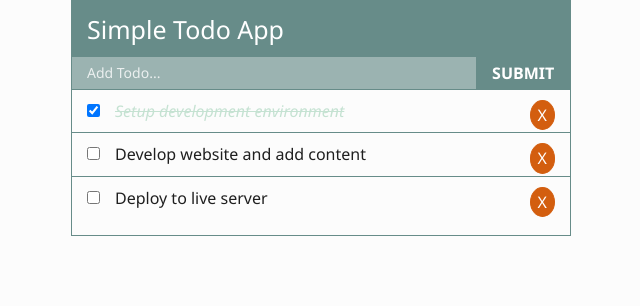
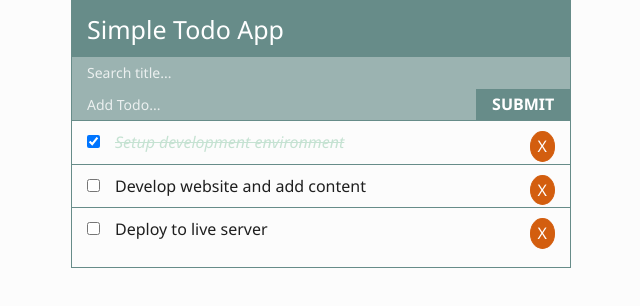
Before and after one commit to huanhust1998/reactjs-basic, a React (Create React App) app: page / in a window 1280 px wide. Shown: the top 306 px of the page, without its empty margins (319-959 px from the left). Built offline with nearby package versions, Linux system fonts and the light colour scheme.

Commit message:
update search todoItem

```diff
--- /dev/null
+++ b/src/component/SearchTodo.js
@@ -0,0 +1,18 @@
+import React from 'react';
+
+class SearchTodo extends React.Component {
+    constructor(props) {
+        super(props);
+    }
+
+    render() {
+        return (
+            <form className="form-container">
+                <input type="text" placeholder="Search title..." className="input-text"
+                       onChange={this.props.searchTodo}/>
+            </form>
+        )
+    }
+}
+
+export default SearchTodo;
--- a/src/component/TodoApp.js
+++ b/src/component/TodoApp.js
@@ -2,6 +2,7 @@ import React from 'react';
 import Header from "./layout/Header";
 import Todos from "./Todos";
 import AddTodo from "./AddTodo";
+import SearchTodo from "./SearchTodo";
 
 class TodoApp extends React.Component {
     constructor(props) {
@@ -24,7 +25,6 @@ class TodoApp extends React.Component {
                     completed: false
                 }
             ]
-
         }
     }
 
@@ -34,7 +34,7 @@ class TodoApp extends React.Component {
         numbers.map(element => element * element);
         console.log("ID: ", id);
         this.setState({
-            todos: this.state.todos.map((todo,index) => {
+            todos: this.state.todos.map((todo, index) => {
                 if (todo.id === id) {
                     todo.completed = !todo.completed;
                 }
@@ -55,12 +55,49 @@ class TodoApp extends React.Component {
         console.log(title);
     };
 
+    componentDidMount() {
+        this.setState({
+            todosSearch : this.state.todos
+        })
+    }
+
+    /*searchTodoItem = e => {
+        let listTodo = [];
+        let listTodoSearch = []
+        listTodo = this.state.todosSearch;
+        for(let x in listTodo){
+            if(listTodo[x].title.toUpperCase().includes(e.target.value.toUpperCase())){
+                listTodoSearch.push(listTodo[x])
+            }
+        }
+        this.setState({
+            todos:listTodoSearch
+        })
+    }*/
+
+    searchTodo=(e)=>{
+        let listTodo = [];
+        let listTodoSearch = []
+        listTodo = this.state.todosSearch;
+        for(let x in listTodo){
+            if(listTodo[x].title.toUpperCase().includes(e.target.value.toUpperCase())){
+                listTodoSearch.push(listTodo[x])
+            }
+        }
+        this.setState({
+            todos:listTodoSearch
+        })
+    }
+
     render() {
         return (
             <div className="container1">
                 <Header/>
-                <AddTodo addTodo = {this.addTodo}/>
-                <Todos todos={this.state.todos} handleChange={this.handleCheckboxChange} deletedTodo={this.deletedTodo}/>
+                {/*<input placeholder="search todo item..." title="text" onChange={this.searchTodoItem}/>*/}
+                <SearchTodo searchTodo={this.searchTodo}/>
+                <AddTodo addTodo={this.addTodo}/>
+                <Todos todos={this.state.todos} handleChange={this.handleCheckboxChange}
+                       deletedTodo={this.deletedTodo}/>
             </div>
         );
     }
```
Also changed, not shown: 1 other file (tests, documents, lock files or other folders).
